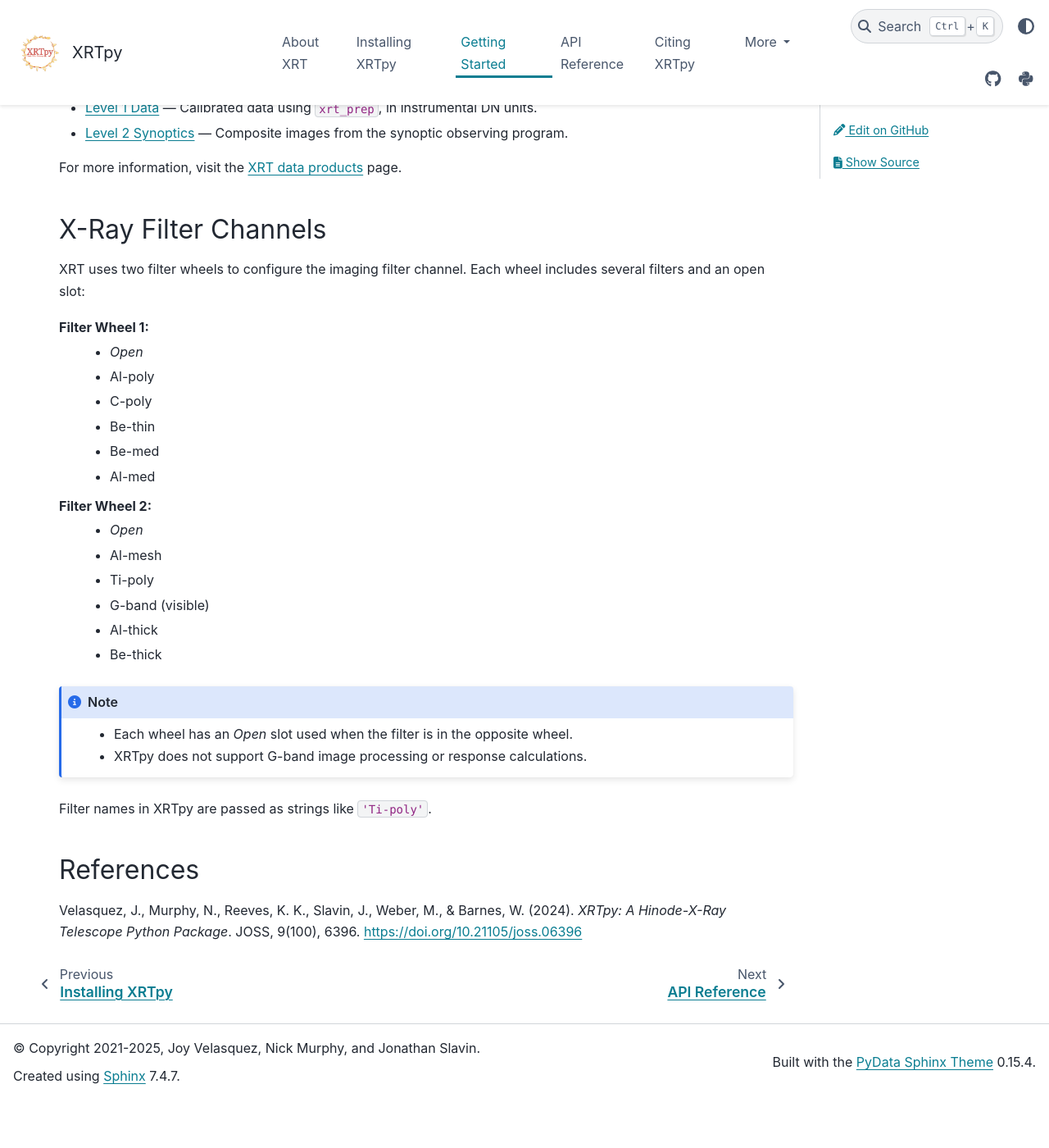
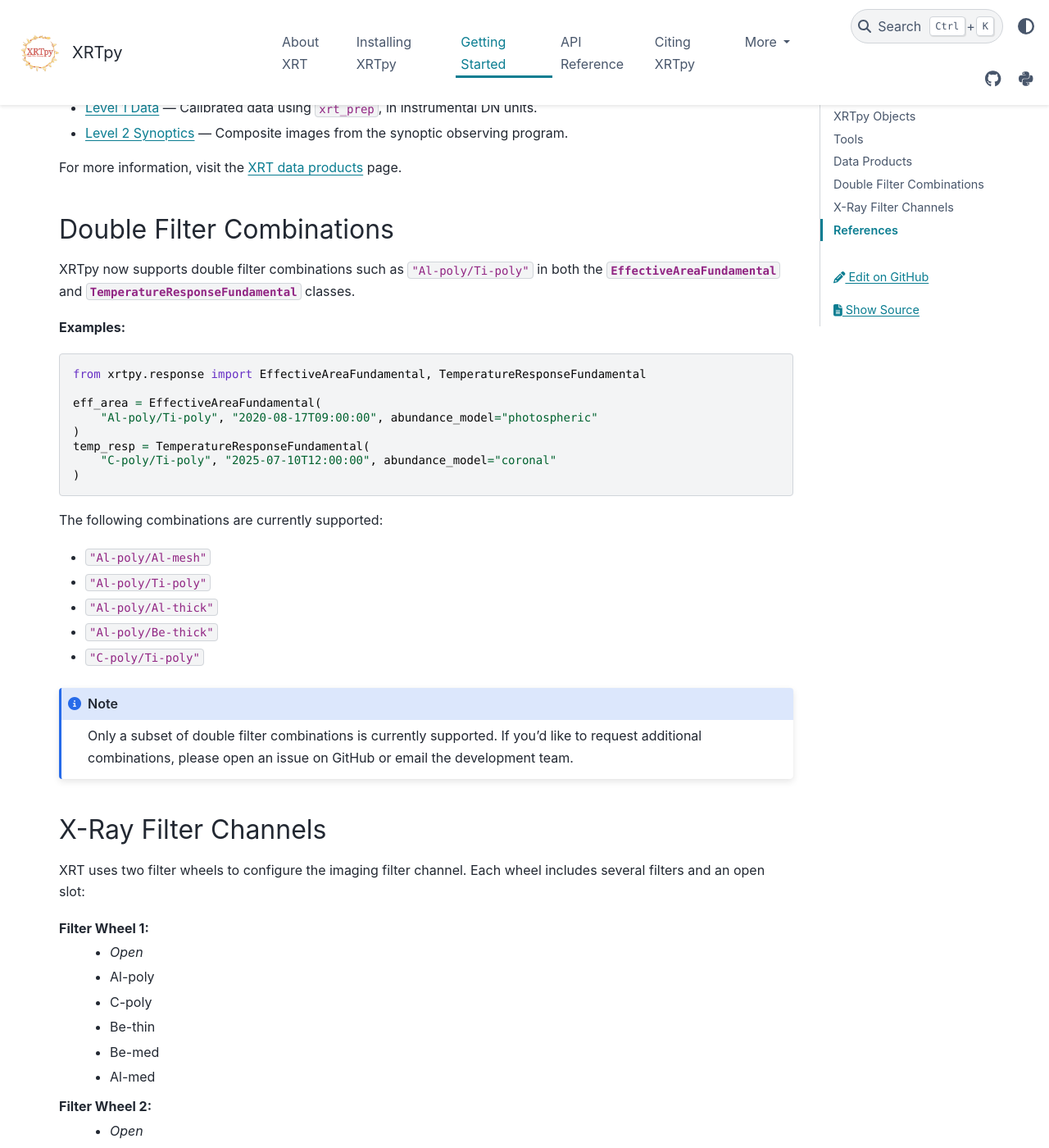
Before and after one commit to HinodeXRT/xrtpy, a Sphinx documentation site: the page built from docs/getting_started.rst, in a window 1280 px wide and 1400 px high, scrolled down 3405 px. Shown: the whole window at 82% size. Built offline with Sphinx 7.4.7 and the PyData theme 0.15.4, drawn with Linux system fonts in a browser that asks for light colours; pages that are not in the unit, such as notebooks, are missing from menus; the version number could not be read and is left out; cross-references to code outside the pages are shown as plain code; before the commit the page ends 4747 px from its top, so only the background shows below that.

Commit message:
Add Documentation for Double Filter Combination (#363)
* Add text for Double Filter Combinations

* Final edits

* [pre-commit.ci] auto fixes from pre-commit.com hooks

for more information, see https://pre-commit.ci

---------

Co-authored-by: joyvelasquez <joy.velasquez@cfa.harvard>
Co-authored-by: pre-commit-ci[bot] <66853113+pre-commit-ci[bot]@users.noreply.github.com>

```diff
--- a/docs/getting_started.rst
+++ b/docs/getting_started.rst
@@ -147,6 +147,36 @@ XRT data products are available through the XRT website. These include:
 
 For more information, visit the `XRT data products`_ page.
 
+Double Filter Combinations
+**************************
+
+XRTpy now supports double filter combinations such as ``"Al-poly/Ti-poly"`` in both the :obj:`EffectiveAreaFundamental <xrtpy.response.EffectiveAreaFundamental>` and :obj:`TemperatureResponseFundamental <xrtpy.response.TemperatureResponseFundamental>` classes.
+
+**Examples:**
+
+.. code-block:: python
+
+   from xrtpy.response import EffectiveAreaFundamental, TemperatureResponseFundamental
+
+   eff_area = EffectiveAreaFundamental(
+       "Al-poly/Ti-poly", "2020-08-17T09:00:00", abundance_model="photospheric"
+   )
+   temp_resp = TemperatureResponseFundamental(
+       "C-poly/Ti-poly", "2025-07-10T12:00:00", abundance_model="coronal"
+   )
+
+The following combinations are currently supported:
+
+- ``"Al-poly/Al-mesh"``
+- ``"Al-poly/Ti-poly"``
+- ``"Al-poly/Al-thick"``
+- ``"Al-poly/Be-thick"``
+- ``"C-poly/Ti-poly"``
+
+.. note::
+   Only a subset of double filter combinations is currently supported. If you'd like to request additional combinations, please open an issue on GitHub or email the development team.
+
+
 X-Ray Filter Channels
 *********************
 
```
